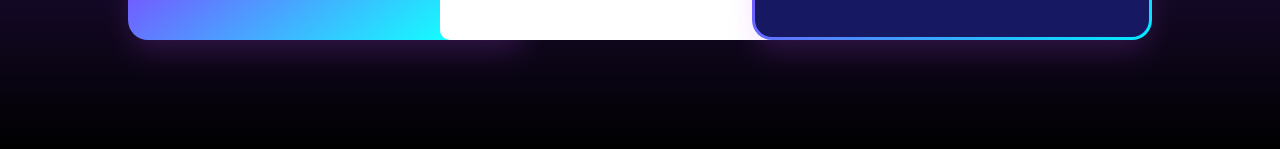
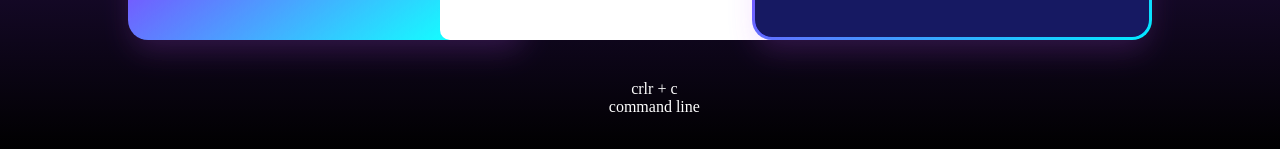
Before and after one commit to dreaminbb/zentyping, a Vue app: page /#/ in a window 1280 px wide. Shown: the part 648-797 px from the top of the page. Built offline with nearby package versions, Linux system fonts and the light colour scheme; a web font is replaced by a local one.

Commit message:
changed project name

```diff
--- a/package.json
+++ b/package.json
@@ -1,5 +1,5 @@
 {
-  "name": "just-typing",
+  "name": "mode-type",
   "version": "0.0.0",
   "private": true,
   "type": "module",
--- a/src/views/HomeView.vue
+++ b/src/views/HomeView.vue
@@ -1,6 +1,5 @@
 <script>
 import { ref, onMounted } from 'vue'
-
 export default {
   setup() {
     const writting = 'おだいをかいてみよう'
@@ -71,6 +70,10 @@ export default {
         <router-link to="/play" class="button" id="playButton">play</router-link>
       </div>
     </div>
+    <span id="scut"
+      >crlr + c <br />
+      command line
+    </span>
   </body>
 </template>
 
@@ -386,4 +389,16 @@ h1 {
   box-shadow: 1px 30px 40px rgba(233, 233, 233, 0.1);
   /* transform: translateY(-10px); */
 }
+#scut {
+  position: absolute;
+  bottom: 2%;
+  left: 46%;
+  color: #ffffff;
+  font-size: 1rem;
+  font-family: cursive;
+  text-align: right;
+  padding: 10px;
+  margin: 10px;
+  text-align: center;
+}
 </style>
--- a/src/views/PlayView.vue
+++ b/src/views/PlayView.vue
@@ -1,7 +1,7 @@
 <script></script>
 <template>
   <div>
-    <div>Play</div>
+    <div></div>
   </div>
 </template>
 
```
Also changed, not shown: 1 other file (tests, documents, lock files or other folders).
